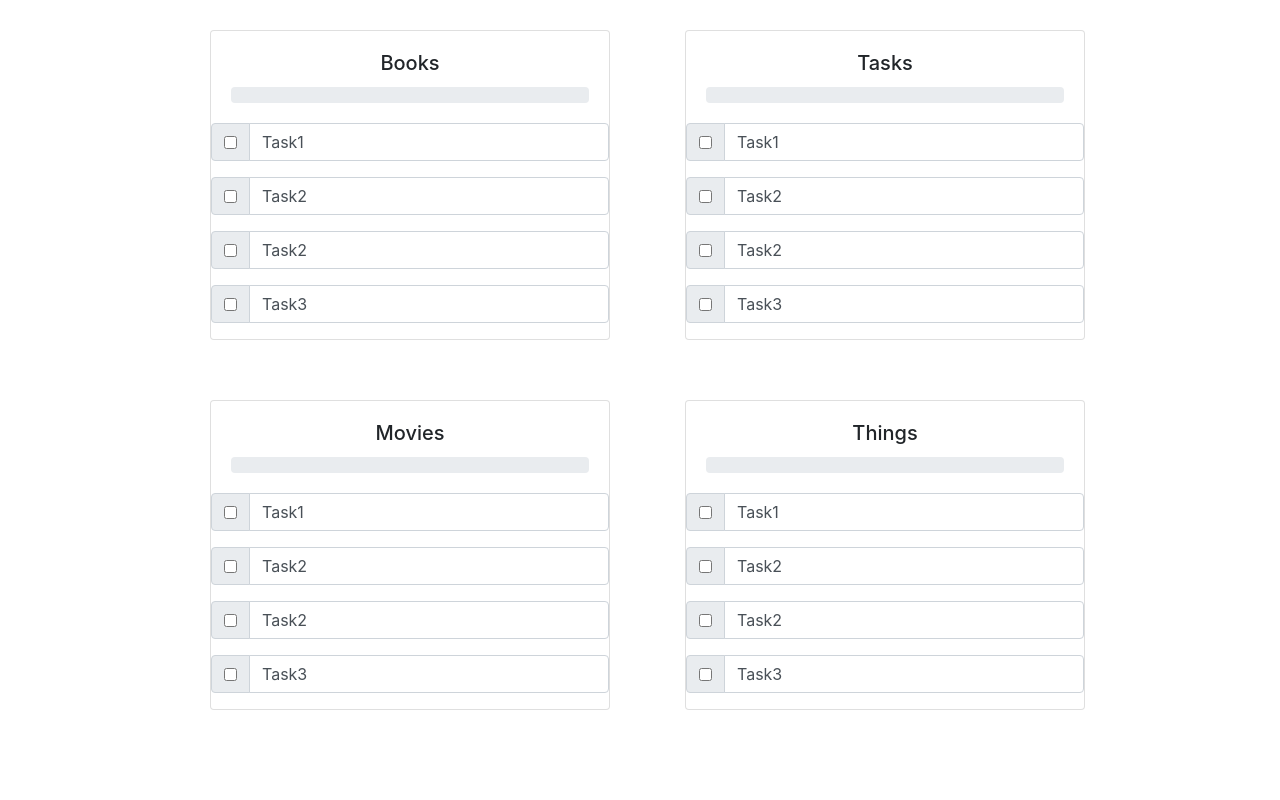
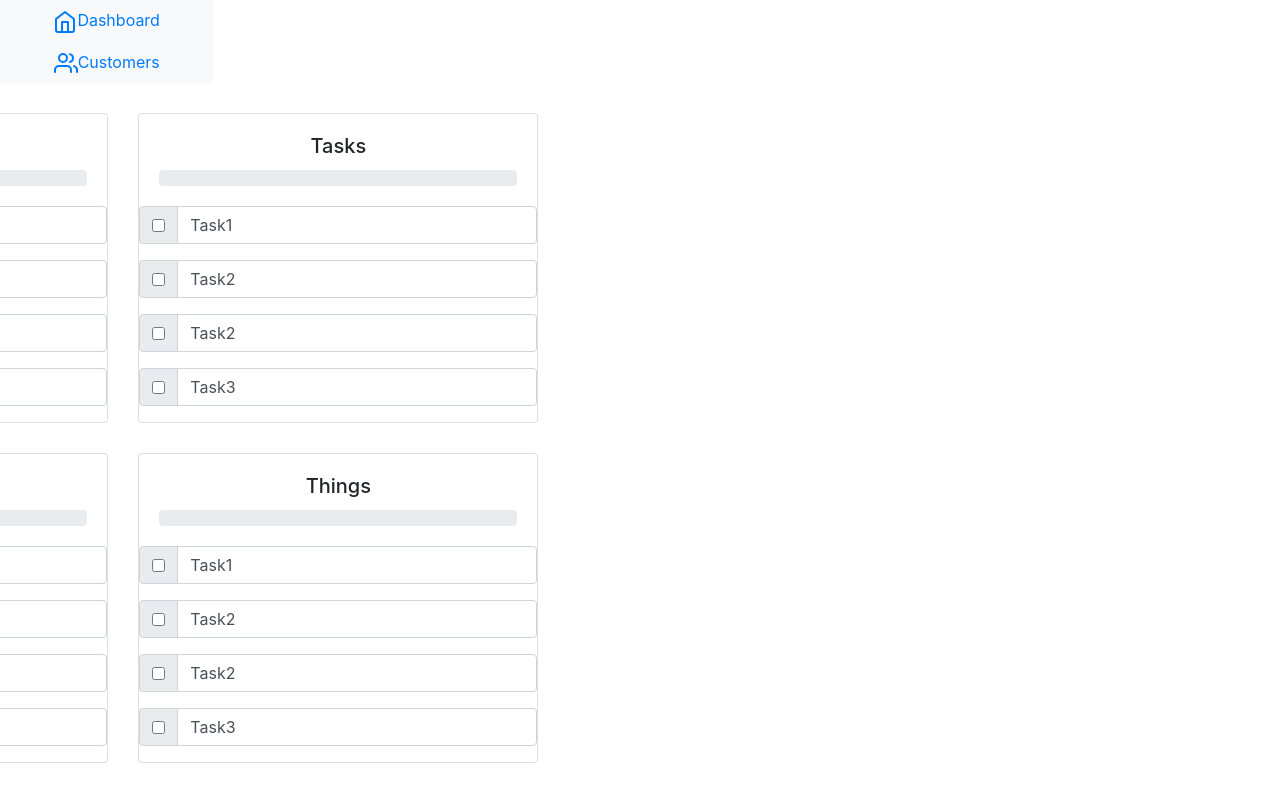
Before and after one commit to mariana-mendes/react, a React (Create React App) app in the folder todo/: page / in a window 1280 px wide. Built offline with nearby package versions, Linux system fonts and the light colour scheme.

Commit message:
0 bootstrap

```diff
--- a/todo/src/App.js
+++ b/todo/src/App.js
@@ -1,11 +1,15 @@
 import React, { Component } from 'react';
 import Lists from './Lists/Lists';
+import Sidebar from './Sidebar/Sidebar';
+
 import './App.css';
 
 class App extends Component {
   render() {
     return (
       <div className="App">
+
+      <Sidebar></Sidebar>
       <Lists></Lists>
       </div>
     );
--- a/todo/src/CardList/CardList.css
+++ b/todo/src/CardList/CardList.css
@@ -1,5 +1,5 @@
 .card {
     width: 25rem;
-    float: left;
+    float: right;
     margin: 30px;
 }
--- a/todo/src/CardList/CardList.js
+++ b/todo/src/CardList/CardList.js
@@ -12,12 +12,15 @@ class CardList extends Component {
     }
 
     callbackCardList = (progress) => {
-        this.setState({ progress: `${progress}%`})
+        this.setState({ progress: `${progress}%` })
     }
 
     render() {
         return (
-            <div className="col-md-4 offset-md-1">
+            <div class="card-deck-wrapper">
+                <div class="card-deck">
+                    <div class="col-sm-4">
+                        <div class="thumbnail">
                             <div className="card" >
                                 <div className="card-body">
                                     <h5 className="card-title">{this.props.title}</h5>
@@ -29,7 +32,9 @@ class CardList extends Component {
                                 <List key={this.state.title} callbackCardList={this.callbackCardList}></List>
                             </div>
                         </div>
-
+                    </div>
+                </div>
+            </div>
         );
     }
 }
--- a/todo/src/Lists/Lists.js
+++ b/todo/src/Lists/Lists.js
@@ -13,13 +13,13 @@ class Lists extends Component {
 
   render() {
     return (
-      <div class="container">
         <div className="Lists">
-        <div class="row">
+       <div class="container-fluid">
+            <div class="row">
             {this.state.listCardsTitle.map(cardTitle => <CardList title={cardTitle}></CardList>)}
         </div>
         </div>
-      </div>
+        </div>
 
     );
   }
--- /dev/null
+++ b/todo/src/Sidebar/Sidebar.js
@@ -0,0 +1,28 @@
+import React, { Component } from 'react';
+
+class Sidebar extends Component {
+  render() {
+    return (
+<nav class="col-sm-2 bg-light sidebar">
+      <div class="sidebar-sticky">
+        <ul class="nav flex-column">
+          <li class="nav-item">
+            <a class="nav-link active" href="#">
+              <svg xmlns="http://www.w3.org/2000/svg" width="24" height="24" viewBox="0 0 24 24" fill="none" stroke="currentColor" stroke-width="2" stroke-linecap="round" stroke-linejoin="round" class="feather feather-home"><path d="M3 9l9-7 9 7v11a2 2 0 0 1-2 2H5a2 2 0 0 1-2-2z"></path><polyline points="9 22 9 12 15 12 15 22"></polyline></svg>
+              Dashboard <span class="sr-only">(current)</span>
+            </a>
+          </li>
+          <li class="nav-item">
+            <a class="nav-link" href="#">
+              <svg xmlns="http://www.w3.org/2000/svg" width="24" height="24" viewBox="0 0 24 24" fill="none" stroke="currentColor" stroke-width="2" stroke-linecap="round" stroke-linejoin="round" class="feather feather-users"><path d="M17 21v-2a4 4 0 0 0-4-4H5a4 4 0 0 0-4 4v2"></path><circle cx="9" cy="7" r="4"></circle><path d="M23 21v-2a4 4 0 0 0-3-3.87"></path><path d="M16 3.13a4 4 0 0 1 0 7.75"></path></svg>
+              Customers
+            </a>
+          </li>
+        </ul>
+      </div>
+    <div></div></nav>
+    );
+  }
+}
+
+export default Sidebar;
```
Lines whose indentation alone changed are shown as unchanged.
